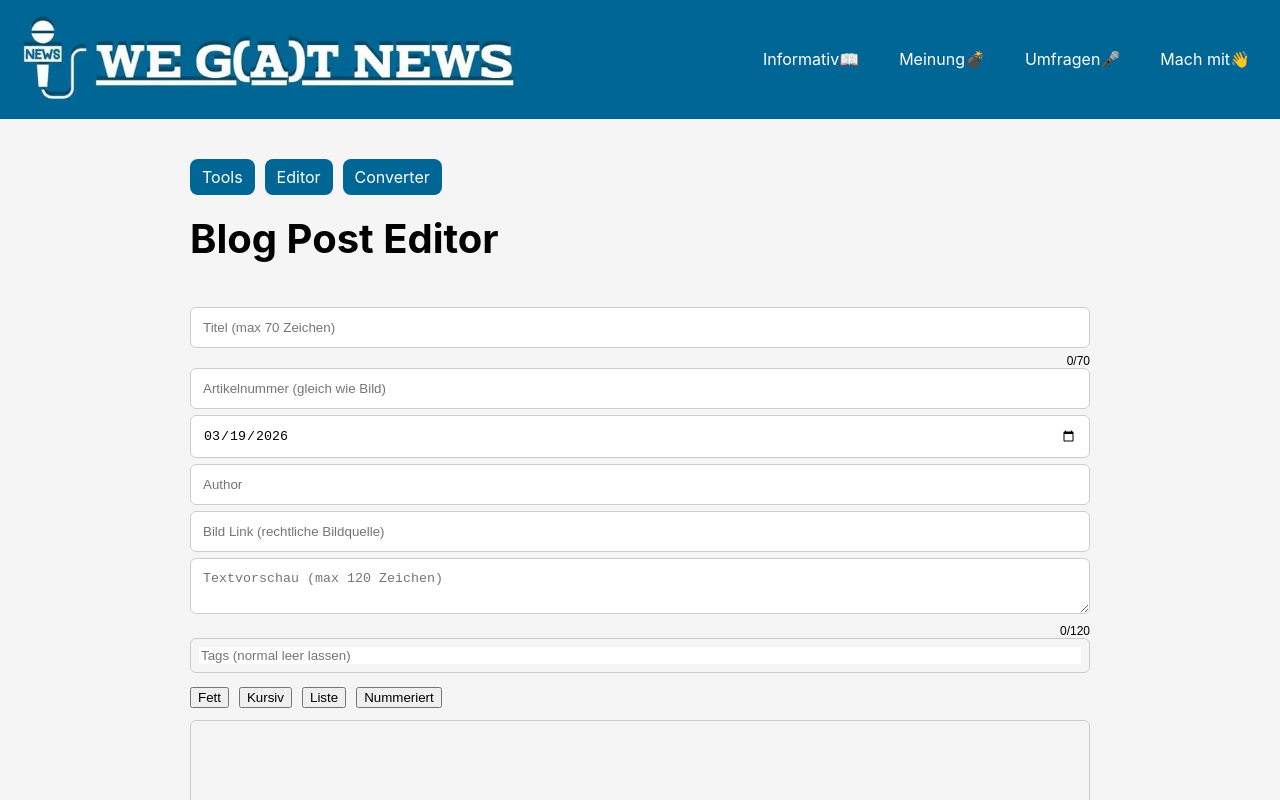
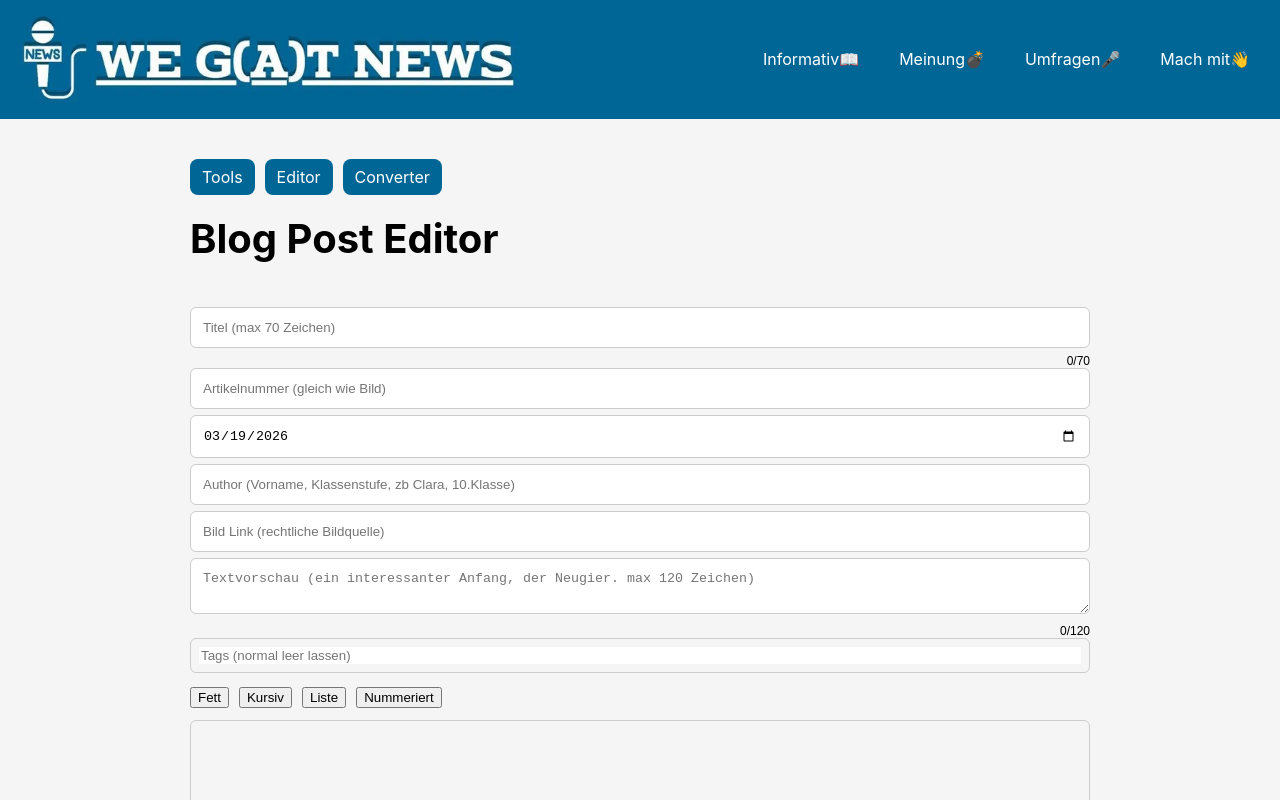
Before and after one commit to Chenjv2/wegatnews, a Next.js app: page /tools/editor in a window 1280 px wide. Shown: the top 800 px of the page. Built offline with nearby package versions, Linux system fonts and the light colour scheme.

Commit message:
Enhance input placeholders for clarity

```diff
--- a/pages/tools/editor.js
+++ b/pages/tools/editor.js
@@ -186,7 +186,7 @@ export default function EditorPage() {
 
       <input
         type="text"
-        placeholder="Author"
+        placeholder="Author (Vorname, Klassenstufe, zb Clara, 10.Klasse)"
         value={author}
         onChange={(event) => setAuthor(event.target.value)}
         className="editor-input"
@@ -202,7 +202,7 @@ export default function EditorPage() {
 
       <textarea
         rows={2}
-        placeholder="Textvorschau (max 120 Zeichen)"
+        placeholder="Textvorschau (ein interessanter Anfang, der Neugier. max 120 Zeichen)"
         value={preview}
         onChange={(event) => setPreview(event.target.value)}
         className={`editor-textarea ${previewTooLong ? "editor-input-error" : ""}`.trim()}
```
